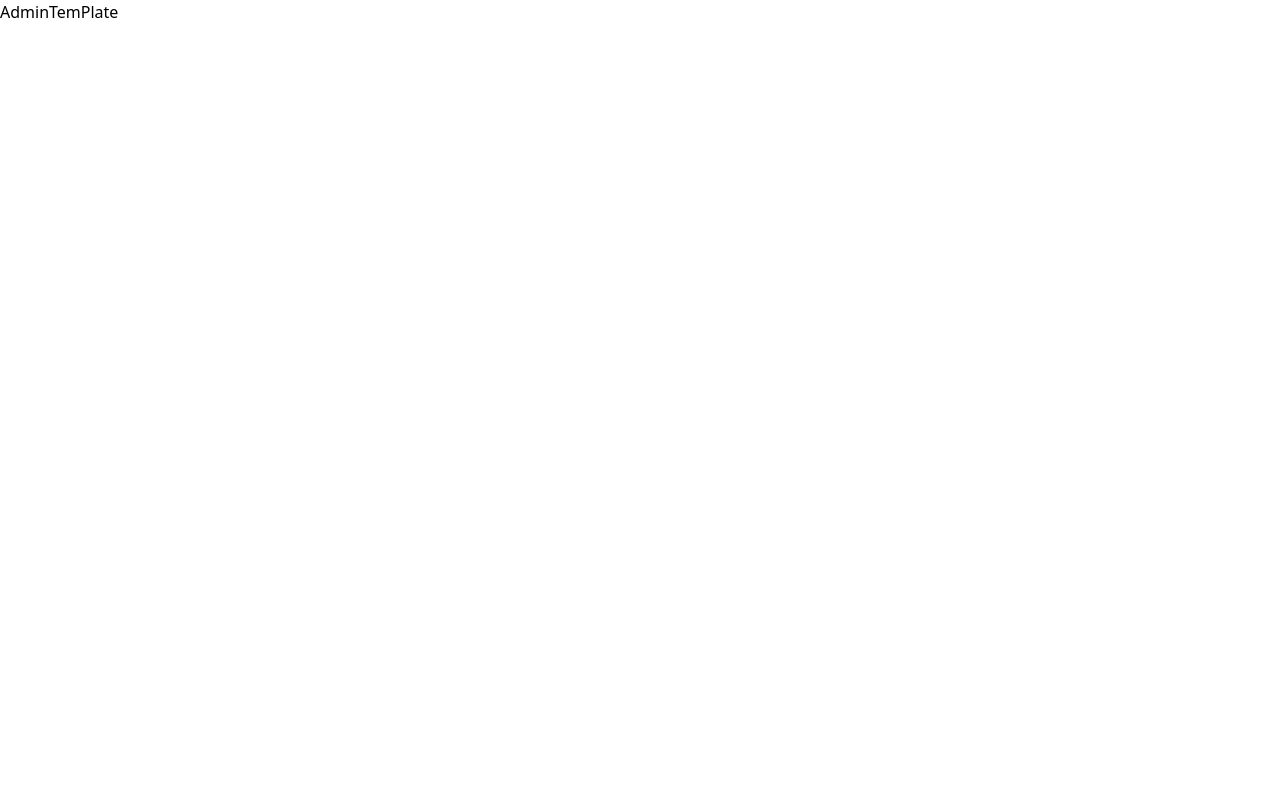
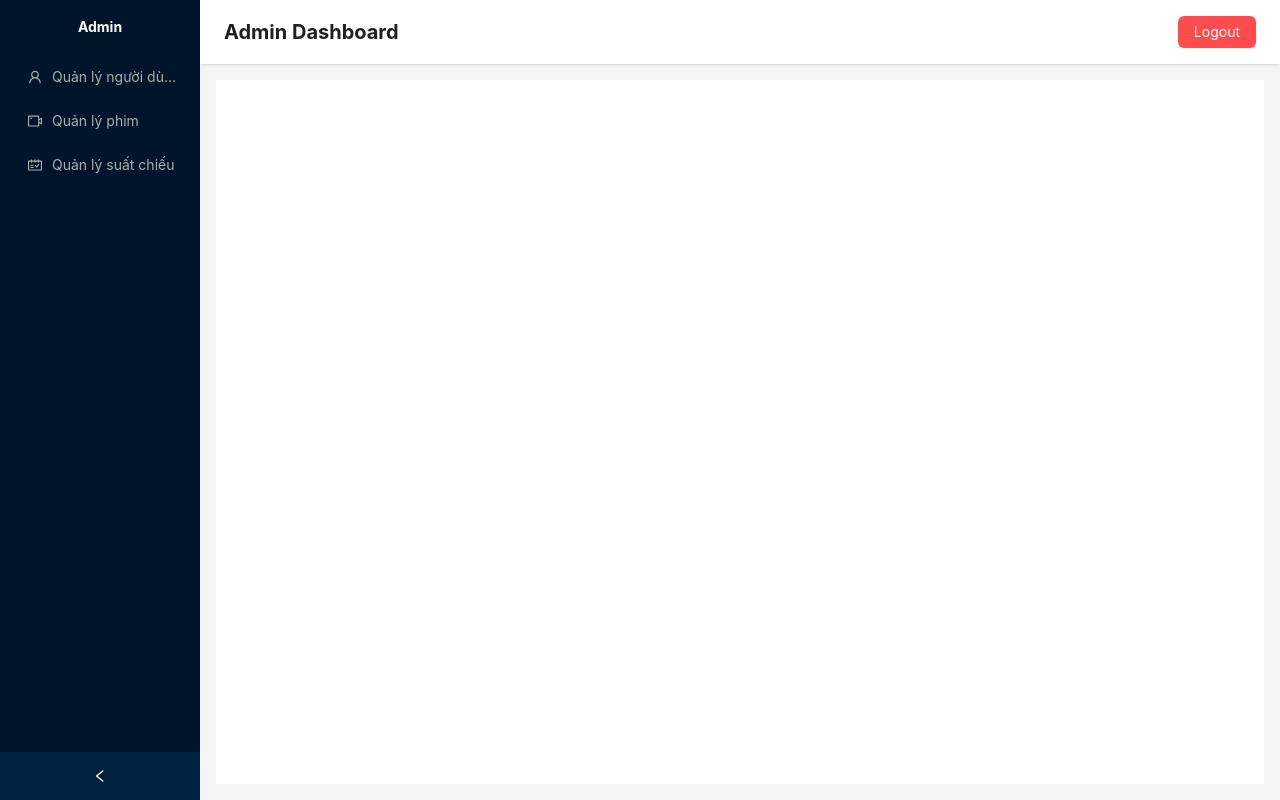
Before and after one commit to leenauht/Reactjs_Capstone, a React (Vite) app: page /admin in a window 1280 px wide. Built offline with nearby package versions, Linux system fonts and the light colour scheme.

Commit message:
code Header và Sidebar

```diff
--- a/package.json
+++ b/package.json
@@ -11,6 +11,7 @@
   },
   "dependencies": {
     "@reduxjs/toolkit": "^2.5.1",
+    "antd": "^5.24.0",
     "flowbite-react": "^0.10.2",
     "react": "^18.3.1",
     "react-dom": "^18.3.1",
--- /dev/null
+++ b/src/pages/AdminTemplate/_component/CustomHeader.jsx
@@ -0,0 +1,14 @@
+import { Layout, Button } from "antd";
+
+const { Header } = Layout;
+
+export default function CustomHeader() {
+  return (
+    <Header className="flex justify-between items-center bg-white shadow px-6">
+      <h1 className="text-xl font-bold">Admin Dashboard</h1>
+      <Button type="primary" danger>
+        Logout
+      </Button>
+    </Header>
+  );
+}
--- a/src/pages/AdminTemplate/_component/Header.jsx
+++ /dev/null
@@ -1,3 +0,0 @@
-export default function Header() {
-  return <div>Header</div>;
-}
--- a/src/pages/AdminTemplate/_component/Sidebar.jsx
+++ b/src/pages/AdminTemplate/_component/Sidebar.jsx
@@ -1,3 +1,28 @@
+import { Layout, Menu } from "antd";
+import {
+  UserOutlined,
+  VideoCameraOutlined,
+  ScheduleOutlined,
+} from "@ant-design/icons";
+import { Link } from "react-router-dom";
+
+const { Sider } = Layout;
+
 export default function Sidebar() {
-  return <div>Sidebar</div>;
+  return (
+    <Sider theme="dark" collapsible>
+      <div className="logo p-4 text-white text-center font-bold">Admin</div>
+      <Menu theme="dark" mode="inline">
+        <Menu.Item key="1" icon={<UserOutlined />}>
+          <Link to="/admin/list-user">Quản lý người dùng</Link>
+        </Menu.Item>
+        <Menu.Item key="2" icon={<VideoCameraOutlined />}>
+          <Link to="/admin/list-film">Quản lý phim</Link>
+        </Menu.Item>
+        <Menu.Item key="3" icon={<ScheduleOutlined />}>
+          <Link to="/admin/show-time">Quản lý suất chiếu</Link>
+        </Menu.Item>
+      </Menu>
+    </Sider>
+  );
 }
--- a/src/pages/AdminTemplate/index.jsx
+++ b/src/pages/AdminTemplate/index.jsx
@@ -1,10 +1,22 @@
+import { Layout } from "antd";
 import { Outlet } from "react-router-dom";
+import Header from "./_component/CustomHeader";
+import Sidebar from "./_component/Sidebar";
+
+const { Content } = Layout;
 
 export default function AdminTemPlate() {
   return (
-    <div>
-      AdminTemPlate
-      <Outlet />
-    </div>
+    <Layout style={{ minHeight: "100vh" }}>
+      <Sidebar />
+      <Layout>
+        <Header />
+        <Content
+          style={{ margin: "16px", padding: "16px", background: "#fff" }}
+        >
+          <Outlet />
+        </Content>
+      </Layout>
+    </Layout>
   );
 }
--- a/src/services/api.js
+++ b/src/services/api.js
@@ -0,0 +1,17 @@
+import axios from "axios";
+
+const api = axios.create({
+  baseURL: "https://movienew.cybersoft.edu.vn/api",
+});
+
+api.interceptors.request.use((config) => {
+  config.headers = {
+    ...config.headers,
+    TokenCybersoft:
+      "eyJhbGciOiJIUzI1NiIsInR5cCI6IkpXVCJ9.eyJ0ZW5Mb3AiOiJCb290Y2FtcCA3OCIsIkhldEhhblN0cmluZyI6IjIwLzA3LzIwMjUiLCJIZXRIYW5UaW1lIjoiMTc1Mjk2OTYwMDAwMCIsIm5iZiI6MTcyNjA3NDAwMCwiZXhwIjoxNzUzMTE3MjAwfQ.Qh5EKISAVqlhbNkgh1gtzDLUv1TXC7WpqNdNpAS2274",
+  };
+
+  return config;
+});
+
+export default api;
```
Also changed, not shown: 1 other file (tests, documents, lock files or other folders).
